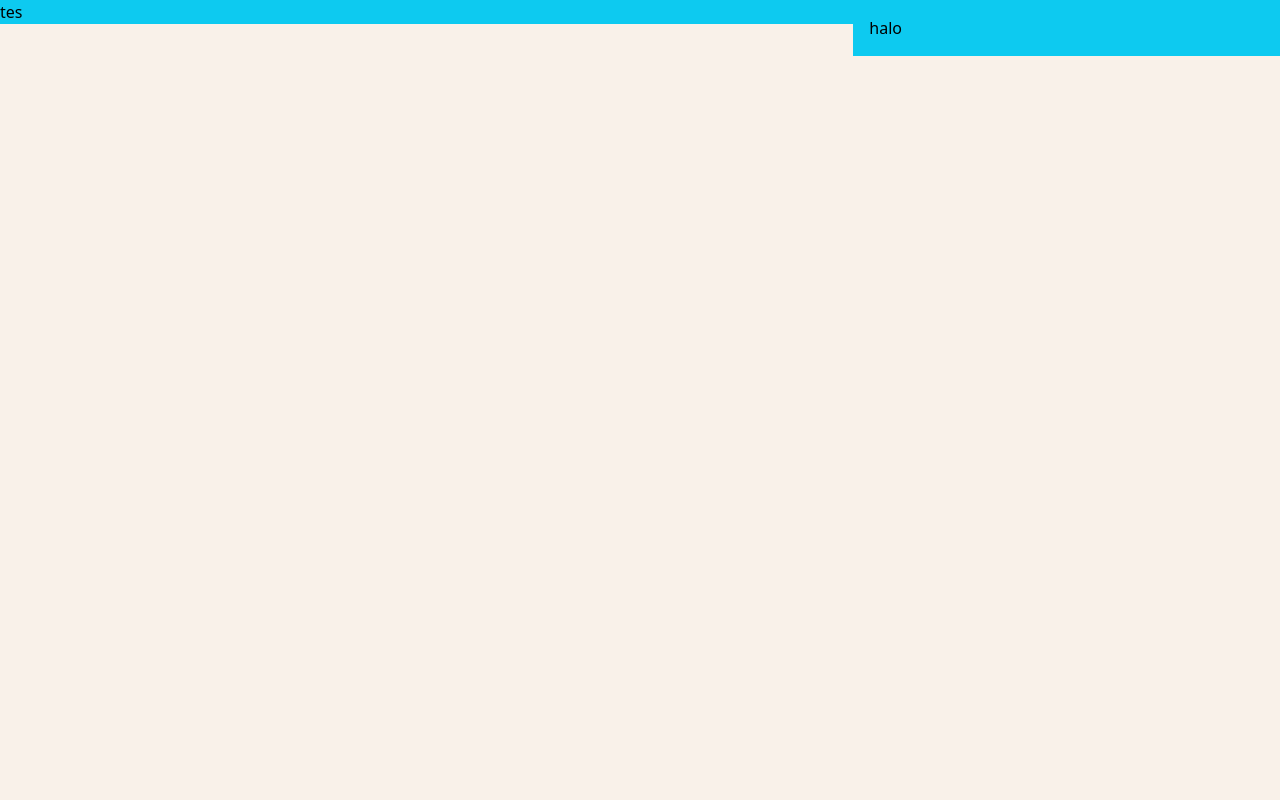
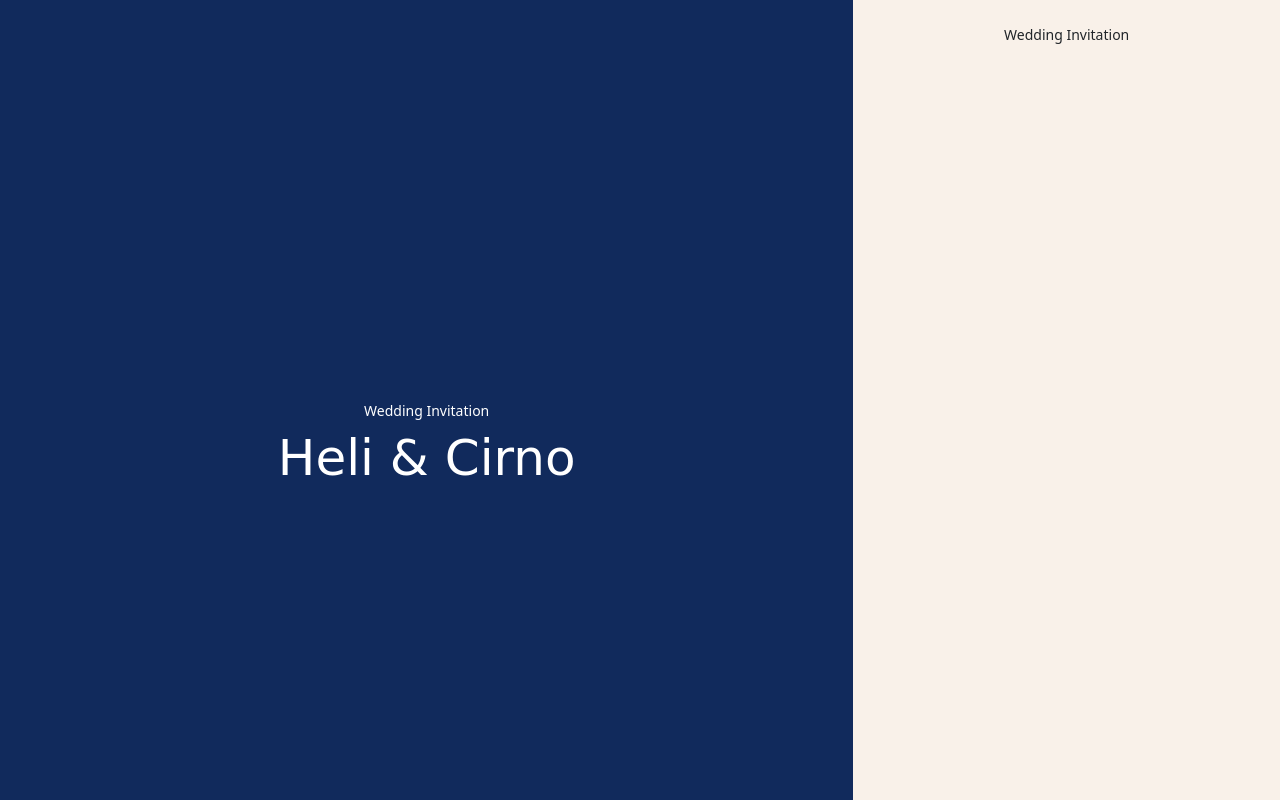
Before and after one commit to helicopkun/PBP-Project-Mandiri, a plain HTML site: page index.html in a window 1280 px wide. Drawn offline with Linux system fonts and the light colour scheme.

Commit message:
Progress #2 Static Background

```diff
--- a/custom.css
+++ b/custom.css
@@ -2,10 +2,26 @@ body {
     background-color: rgba(248, 238, 228, 0.8);
 }
 
-.bg{
-    background-color: rgba(1, 1, 115, 0.824);
+p {
+    font-size: 14px; font-weight: 500;
 }
 
-.bg.header{
-    width: 100%;
+.header{
+    display: flex;
+    flex-direction: column;
+
+    background-color: rgb(17, 42, 92);
+    position: fixed;
+    height: 100%;
+    width: inherit;
 }
+
+.header.title {
+    top: 50%;
+    align-items: center;
+}
+
+.menu{
+    display: flex;
+    flex-direction: column;
+}
--- a/index.html
+++ b/index.html
@@ -11,15 +11,18 @@
 <body>
     <div class="d-flex justify-content-end">
 
-        <div class="col-xl-8 col-md-7 col-sm-5 d-none d-sm-block">
-            <div class="bg header">
-                <p class="text-bg-info">tes</p>
+        <div class="col-xl-8 col-md-7 d-none d-md-block">
+            <div class="header">
+                <div class="header title">
+                    <p class="text-white my-0">Wedding Invitation</p>
+                    <p class="text-white" style="font-family: cursive; font-size: 50px;">Heli & Cirno</p>
+                </div>
             </div>
         </div>
 
         <div class="flex-grow-1">
-            <div class="">
-                <p class="p-3 text-bg-info"> halo</p>
+            <div class="menu">
+                <p class="text-center m-4 text-">Wedding Invitation</p>
             </div>
         </div>
 
```
